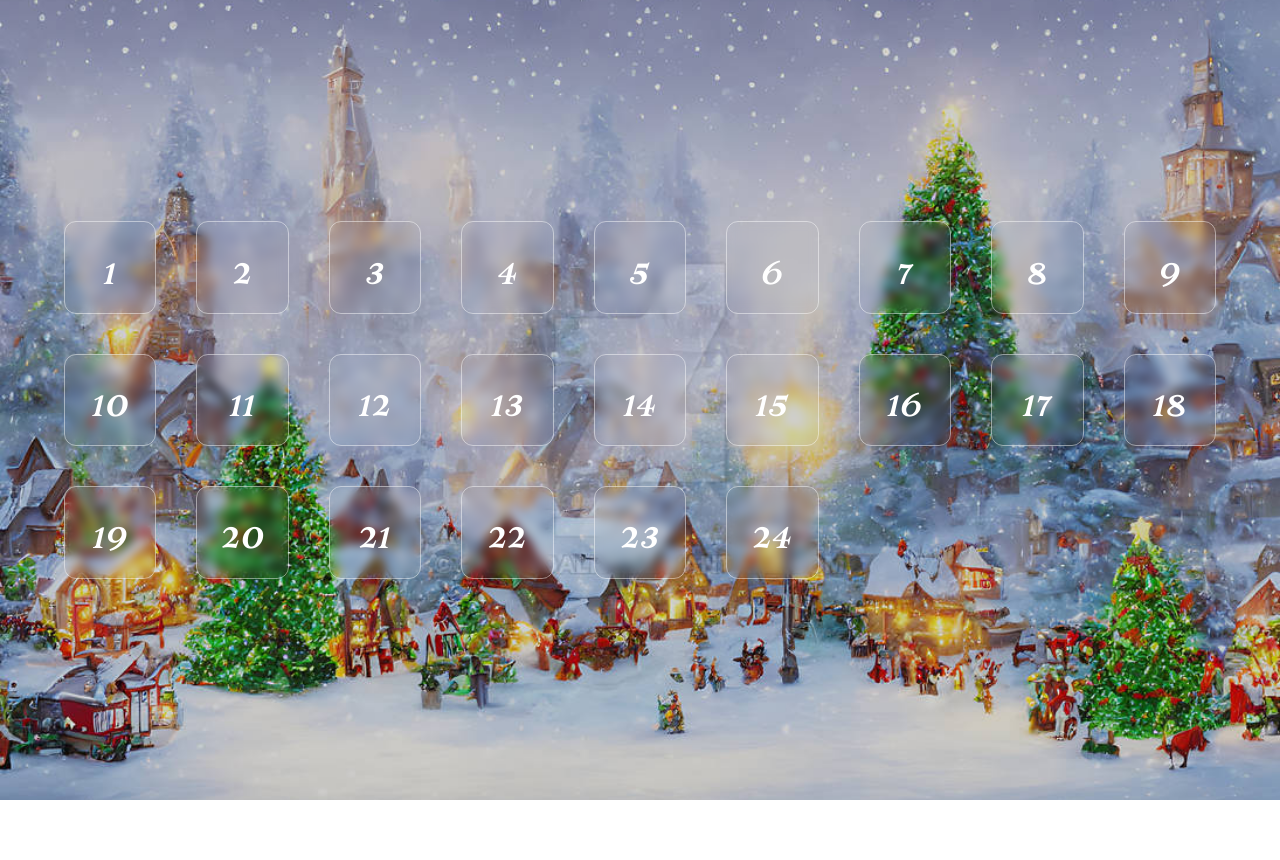
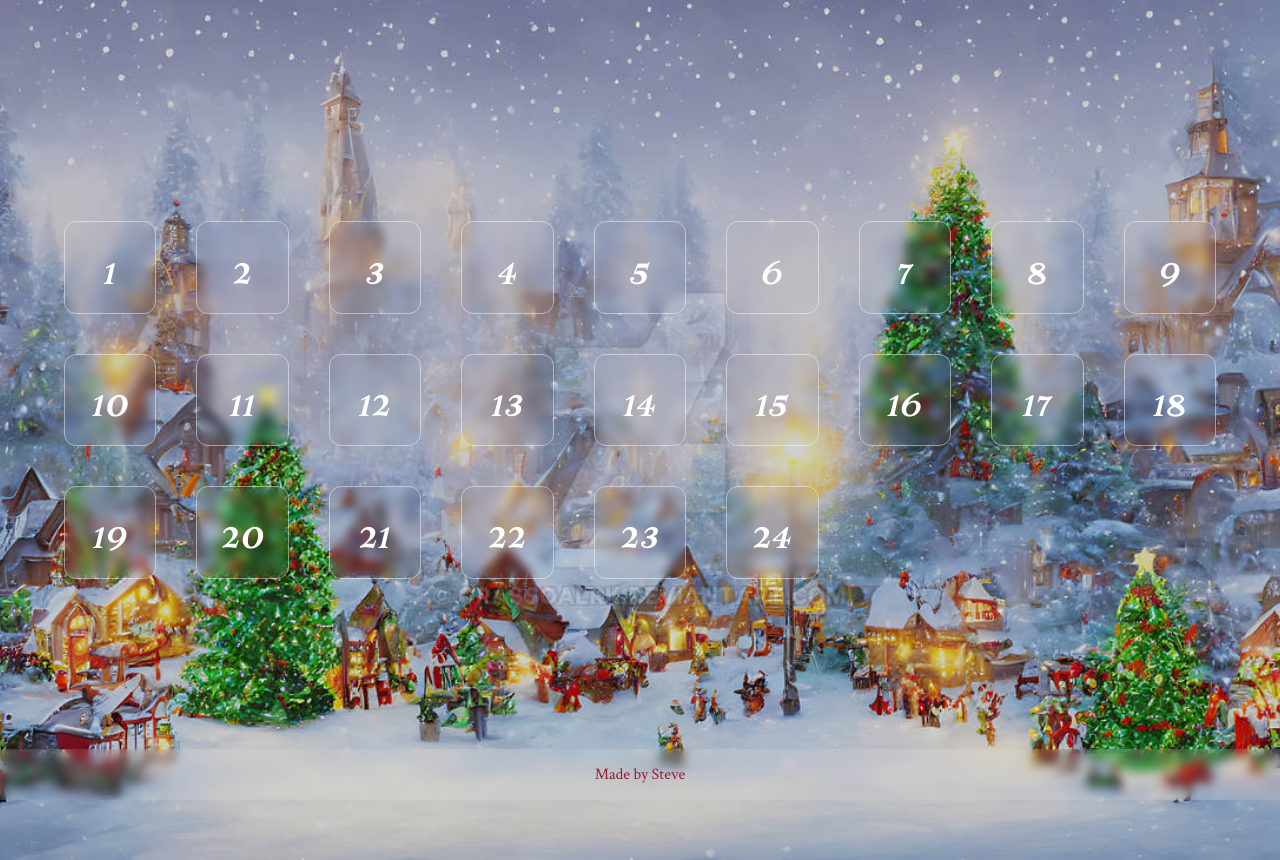
Before and after one commit to steveharrison/css-advent-calendar-2024, a React (Create React App) app in the folder css-advent-calendar/: page / in a window 1280 px wide. Before the commit the page ends 800 px from the top, so only its background shows below. Built offline with nearby package versions, Linux system fonts and the light colour scheme.

Commit message:
Added a footer.

```diff
--- a/css-advent-calendar/src/App.module.css
+++ b/css-advent-calendar/src/App.module.css
@@ -9,6 +9,7 @@
   background-position: center;
   background-size: cover;
   font-family: "Niconne", cursive;
+  padding-bottom: 60px; /* Add space for footer */
 }
 
 .gridContainer {
--- a/css-advent-calendar/src/App.tsx
+++ b/css-advent-calendar/src/App.tsx
@@ -3,6 +3,7 @@ import styles from './App.module.css';
 import { Day } from './components/Day/Day';
 import { Inspector } from './components/Inspector/Inspector';
 import { adventContent } from './data/advent-content';
+import { Footer } from './components/Footer/Footer';
 
 function App() {
   const [selectedDay, setSelectedDay] = useState<number | null>(null);
@@ -16,6 +17,7 @@ function App() {
   };
 
   return (
+    <>
       <div className={styles.app}>
         <div className={styles.gridContainer}>
           {Array.from({ length: 24 }, (_, i) => i + 1).map(day => (
@@ -33,6 +35,8 @@ function App() {
           onClose={handleClose}
         />
       </div>
+      <Footer />
+    </>
   );
 }
 
--- /dev/null
+++ b/css-advent-calendar/src/components/Footer/Footer.module.css
@@ -0,0 +1,23 @@
+.footer {
+  position: fixed;
+  bottom: 0;
+  left: 0;
+  right: 0;
+  padding: 15px;
+  text-align: center;
+  font-family: 'Crimson Text', serif;
+  background: rgba(255, 255, 255, 0.1);
+  backdrop-filter: blur(5px);
+}
+
+.link {
+  color: #9B1B30;
+  text-decoration: none;
+  font-size: 16px;
+  transition: opacity 0.3s ease;
+}
+
+.link:hover {
+  opacity: 0.8;
+  text-decoration: underline;
+}
--- /dev/null
+++ b/css-advent-calendar/src/components/Footer/Footer.tsx
@@ -0,0 +1,17 @@
+import React from 'react';
+import styles from './Footer.module.css';
+
+export const Footer: React.FC = () => {
+  return (
+    <footer className={styles.footer}>
+      <a
+        href="https://steveharrison.dev"
+        target="_blank"
+        rel="noopener noreferrer"
+        className={styles.link}
+      >
+        Made by Steve
+      </a>
+    </footer>
+  );
+};
```
Lines whose indentation alone changed are shown as unchanged.
